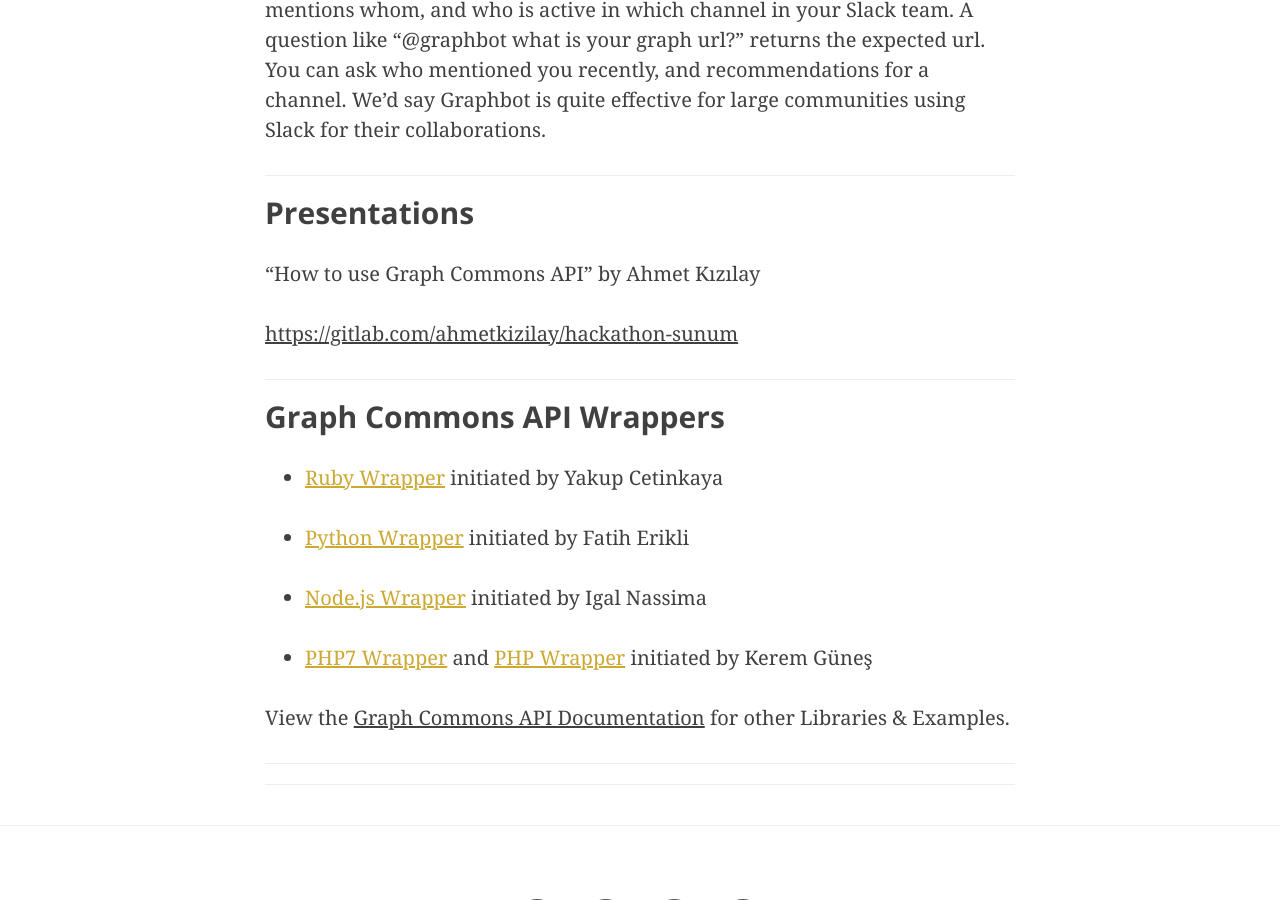
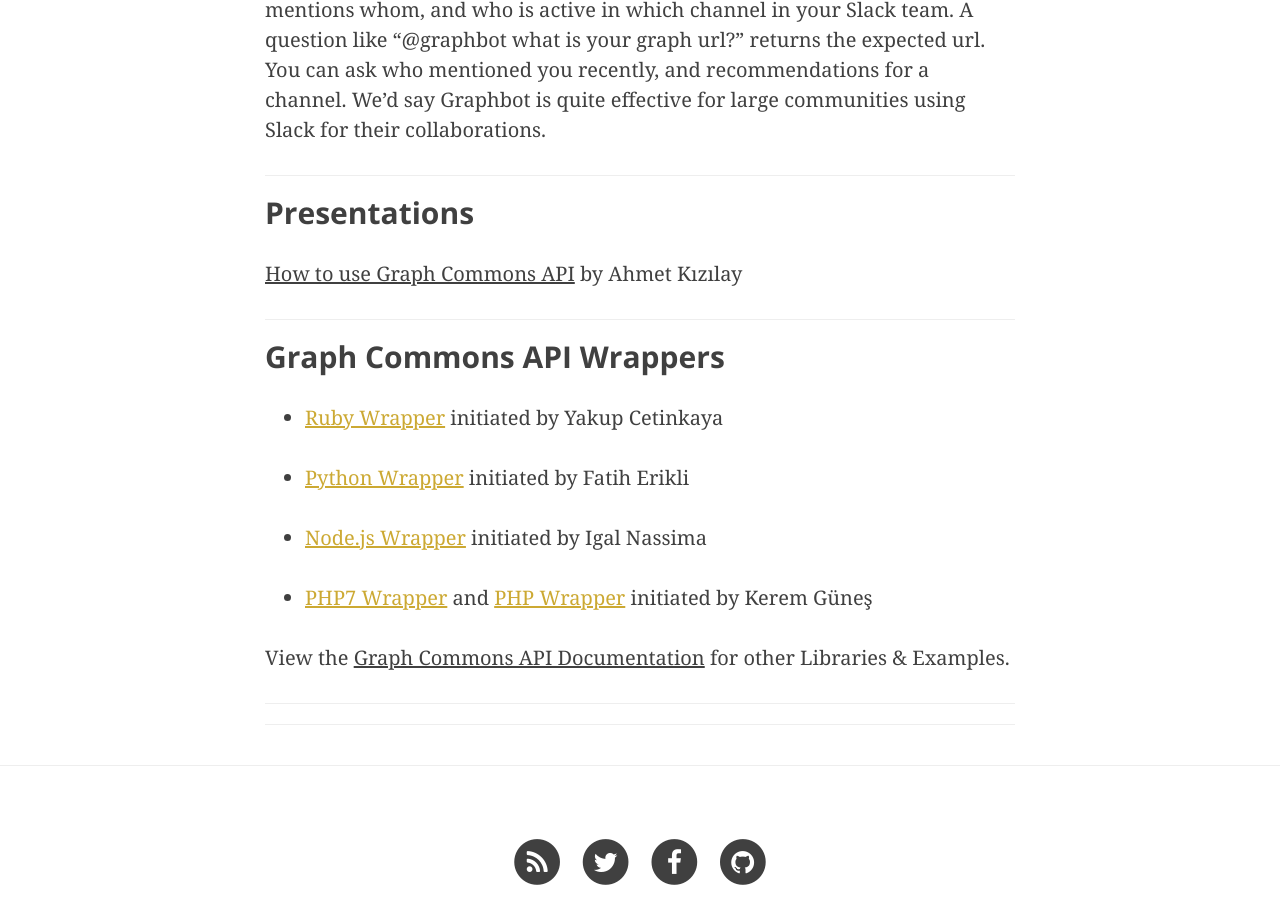
Before and after one commit to graphcommons/hackathons, a Jekyll site: the page built from _posts/2016-02-15-istanbul-creative-use-of-complex-networks-documentation.md, in a window 1280 px wide and 900 px high, scrolled down 10604 px. Built offline with Jekyll 4.4.1, drawn with Linux system fonts in a browser that asks for light colours; nearby versions of some CDN libraries; some of the changed lines change nothing that is shown.

Commit message:
presentation link

```diff
--- a/_posts/2016-02-15-istanbul-creative-use-of-complex-networks-documentation.md
+++ b/_posts/2016-02-15-istanbul-creative-use-of-complex-networks-documentation.md
@@ -114,9 +114,9 @@
 
 ## Presentations
 
-"How to use Graph Commons API" by Ahmet Kızılay
+[How to use Graph Commons API](https://gitlab.com/ahmetkizilay/hackathon-sunum){:target="_blank"} by Ahmet Kızılay
 
-[https://gitlab.com/ahmetkizilay/hackathon-sunum](https://gitlab.com/ahmetkizilay/hackathon-sunum){:target="_blank"}
+
 
 <!-- "Getting started with Cypher and Neo4j" by Tuna Vargi -->
 
```
